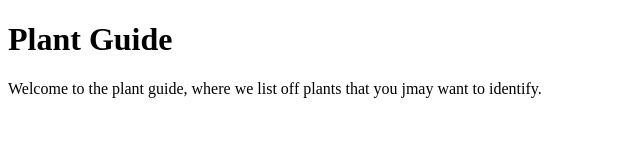
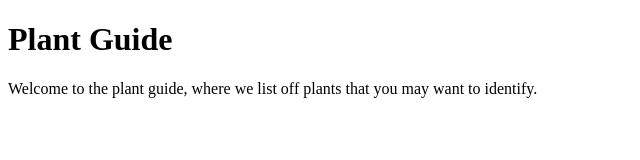
Before and after one commit to nayari-uribe-diaz/Plant-Guide, a plain HTML site: page index.html in a window 1280 px wide. Shown: the full height of the page, 0-640 px from the left. Drawn offline with Linux system fonts and the light colour scheme.

Commit message:
Update index.html

```diff
--- a/index.html
+++ b/index.html
@@ -4,7 +4,7 @@
   <body>
       <h1>Plant Guide</h1>
     <p>
-      Welcome to the plant guide, where we list off plants that you jmay want to identify.
+      Welcome to the plant guide, where we list off plants that you may want to identify.
     </p>
     <imgb src="https://upload.wikimedia.org/wikipedia/commons/thumb/4/4f/DandelionFlower.jpg/1200px-DandelionFlower.jpg" alt="Dandelion Flower">
   </body>
```
